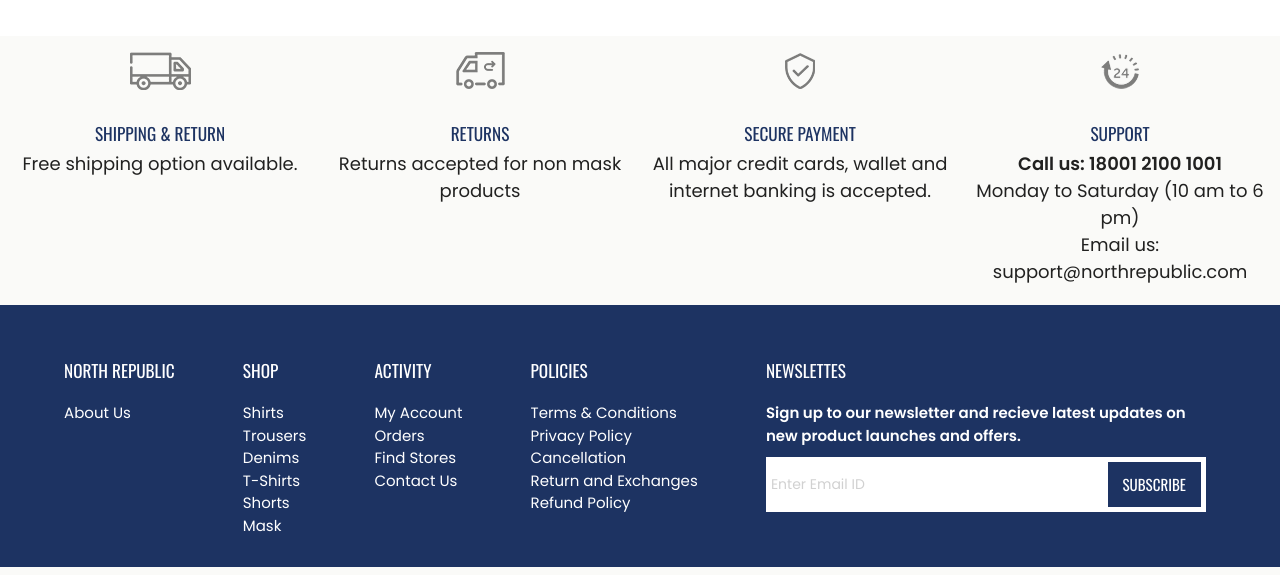
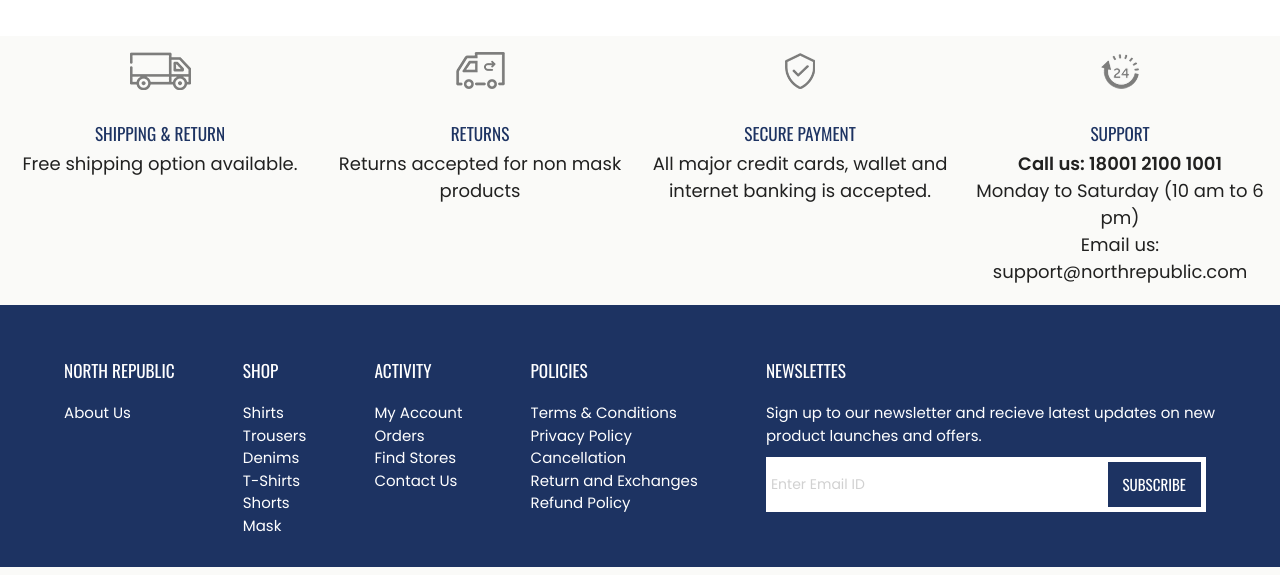
Before and after one commit to pranavlarry/pranavlarry.github.io, a plain HTML site: page catalog.html in a window 1280 px wide. Shown: the part 858-1433 px from the top of the page. Drawn offline with nearby package versions, Linux system fonts and the light colour scheme.

Commit message:
Update catalog.html

```diff
--- a/catalog.html
+++ b/catalog.html
@@ -639,7 +639,7 @@
                   <div class="collapsible-header"><h6 class="white-heading">NEWSLETTES</h6>
                       <i class="small material-icons">arrow_drop_down</i></div>
                   <div class="collapsible-body">
-                      <p><b>Sign up to our newsletter and recieve latest updates on new product launches and offers.</b></p>
+                      <p>Sign up to our newsletter and recieve latest updates on new product launches and offers.</p>
                       <div class="footer-newsletter_btn">
                           <input type="email" placeholder="Enter Email ID" name="newsletter" id="newsletter">
                           <button class="nr-btn">SUBSCRIBE</button>
```
